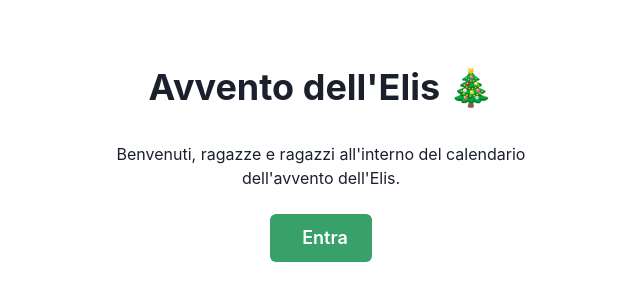
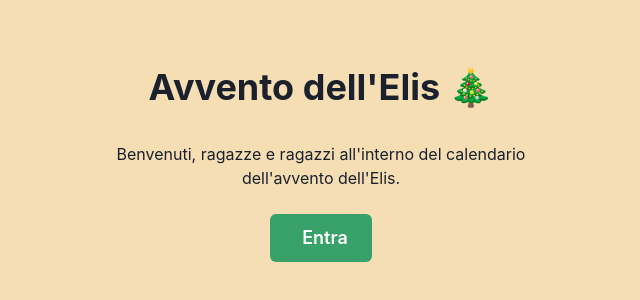
Before and after one commit to matteo-cavallo/avvento-elis, a Next.js app: page / in a window 1280 px wide. Shown: the part 236-536 px from the top of the page, without its empty margins (319-959 px from the left). Built offline with nearby package versions, Linux system fonts and the light colour scheme.

Commit message:
big fixes, like, graphic

```diff
--- a/components/pellicola/pellicola.component.js
+++ b/components/pellicola/pellicola.component.js
@@ -54,12 +54,12 @@ export default function Pellicola(props) {
             bgColor="gray.100"
             h=""
             boxShadow="inner"
-            bgImage="url('https://images.pexels.com/photos/3325717/pexels-photo-3325717.jpeg?auto=compress&cs=tinysrgb&dpr=1&w=500')"
+            bgImage="url('https://png.pngtree.com/thumb_back/fw800/background/20190223/ourmid/pngtree-winter-snowing-illustration-background-scenecool-forestsnowingwinter-background-image_65456.jpg')"
             bgPosition="center"
           >
             <Stack>
               <Heading
-                bgColor="red.300"
+                bgColor="red.400"
                 textAlign="center"
                 size="s"
                 p={1}
--- a/components/splash-screen/splash-screen.component.js
+++ b/components/splash-screen/splash-screen.component.js
@@ -24,7 +24,7 @@ export default function SplashScreen({ handleClick }) {
 
   return (
     <Box>
-      <Center h="100vh">
+      <Center h="100vh" bgColor="wheat">
         <Box maxW="32rem" textAlign="center">
           <Heading mb={8}>Avvento dell'Elis 🎄</Heading>
           <Container>
```
